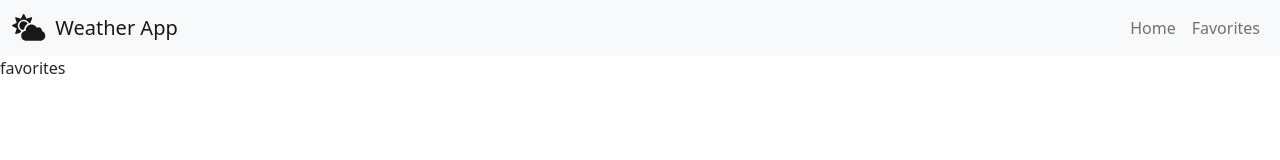
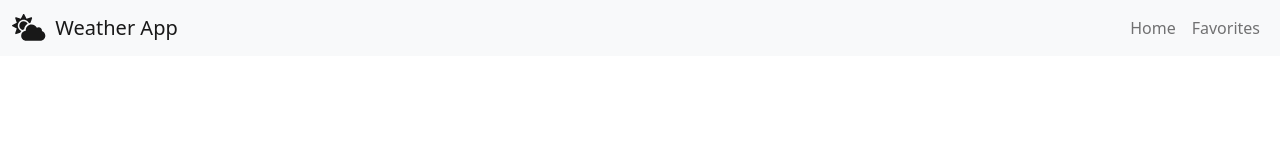
Before and after one commit to elad-hayek/Elad-Hayek-15-11-2021, a React (Create React App) app: page /favorites in a window 1280 px wide. Shown: the top 160 px of the page. Built offline with nearby package versions, Linux system fonts and the light colour scheme.

Commit message:
add favorites style for cards

```diff
--- a/src/components/Favorites/Favorites.css
+++ b/src/components/Favorites/Favorites.css
@@ -1,3 +1,15 @@
 .favorites-container{
+    /* border: 1px solid black; */
+    margin-top: 6%;
     display:flex;
+    justify-content: center;
+    height: 73vh;
 }
+.favorites-cards-container{
+    width: 80%;
+    /* border: 1px solid black; */
+    display:flex;
+    justify-content: space-evenly;
+    flex-wrap: wrap;
+    column-gap: 10px;
+}
--- a/src/components/Favorites/Favorites.jsx
+++ b/src/components/Favorites/Favorites.jsx
@@ -1,10 +1,25 @@
 import React from 'react'
+import { useSelector } from 'react-redux'
+import './Favorites.css'
+import LocationCard from './LocationCard/LocationCard'
 
 
 const Favorites = () =>{
+    const favorites = useSelector(state=>state.favorites.favorites)
+    let  f  = [...favorites, ...favorites,...favorites,...favorites,...favorites]
 
     return(
-        <div>favorites</div>
+        <div className="favorites-container">
+            <div className="favorites-cards-container">
+                {
+                    [...f,...f,...f].map(location=>{
+                        return(
+                            <LocationCard location={location} />
+                        )
+                    })
+                }
+            </div>
+        </div>
     )
 
 }
```
